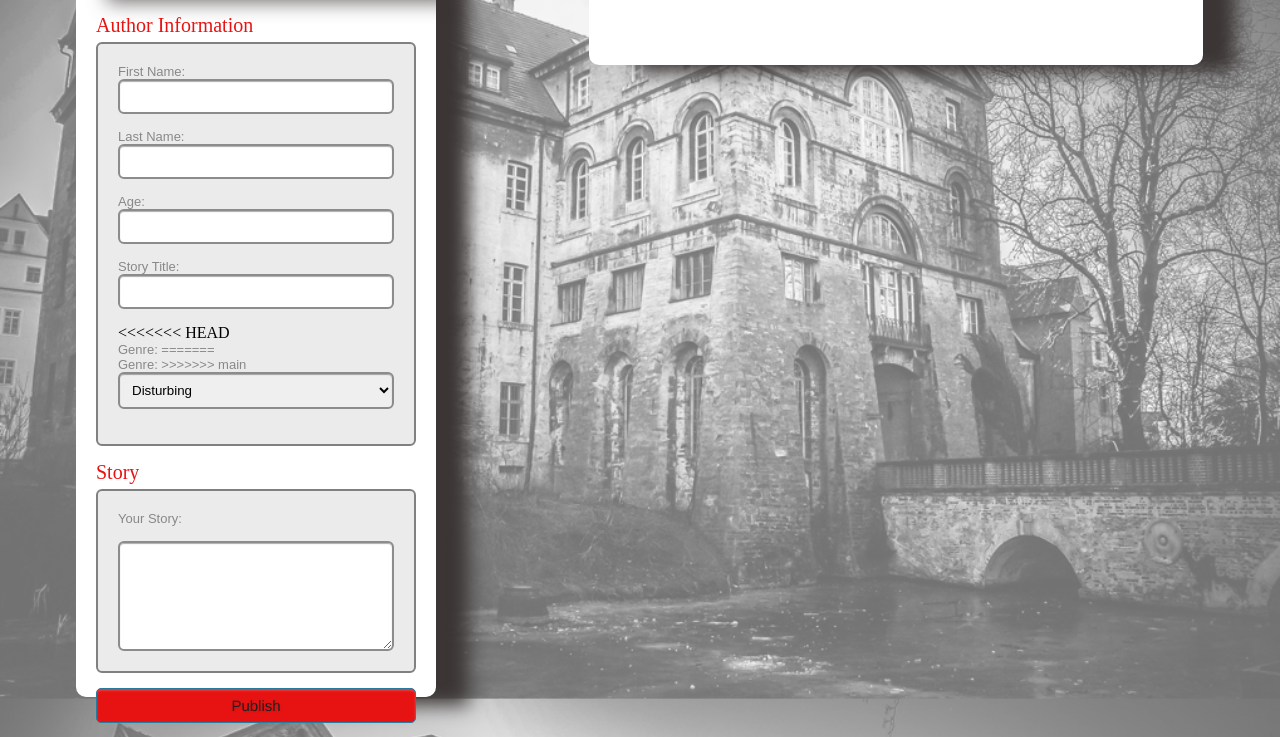
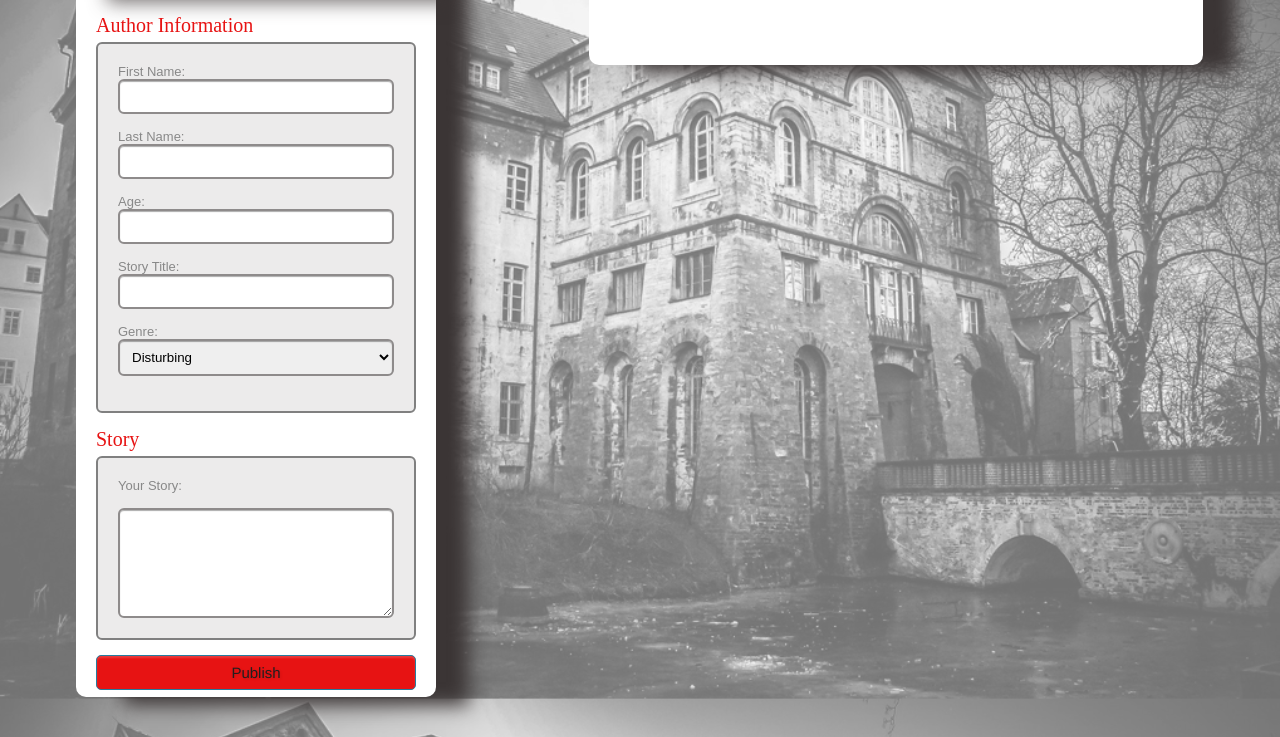
Before and after one commit to Nikolay-S-Nikolov/ScarySite, a plain HTML site: page index.html in a window 1280 px wide. Shown: the part 153-890 px from the top of the page. Drawn offline with Linux system fonts and the light colour scheme.

Commit message:
merge conflict solved

```diff
--- a/index.html
+++ b/index.html
@@ -31,11 +31,7 @@
           <label>Story Title:
             <input type="text" id="story-title" name="field5" />
           </label>
-<<<<<<< HEAD
-          <label >Genre:
-=======
           <label>Genre:
->>>>>>> main
             <select id="genre" name="field4">
               <option value="Disturning">Disturbing</option>
               <option value="thriller">Thriller</option>
```
